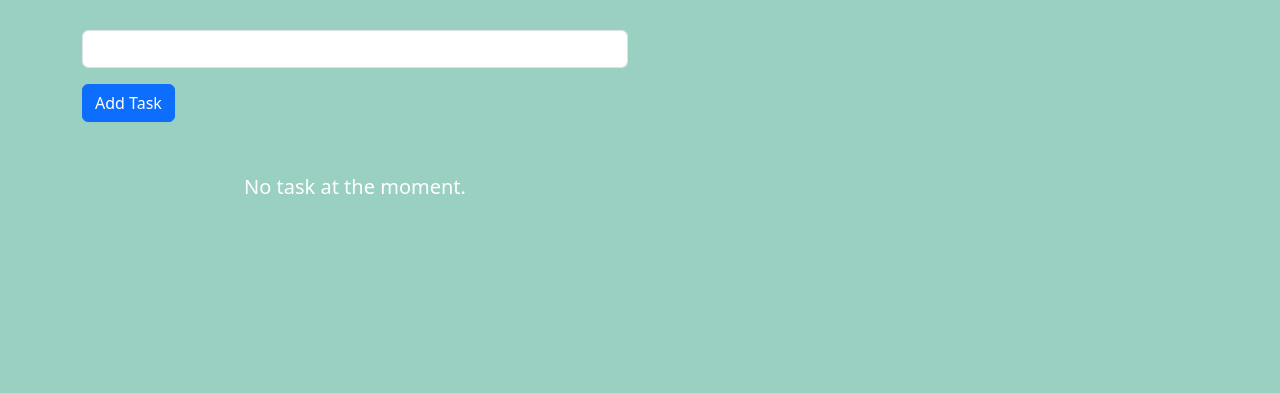
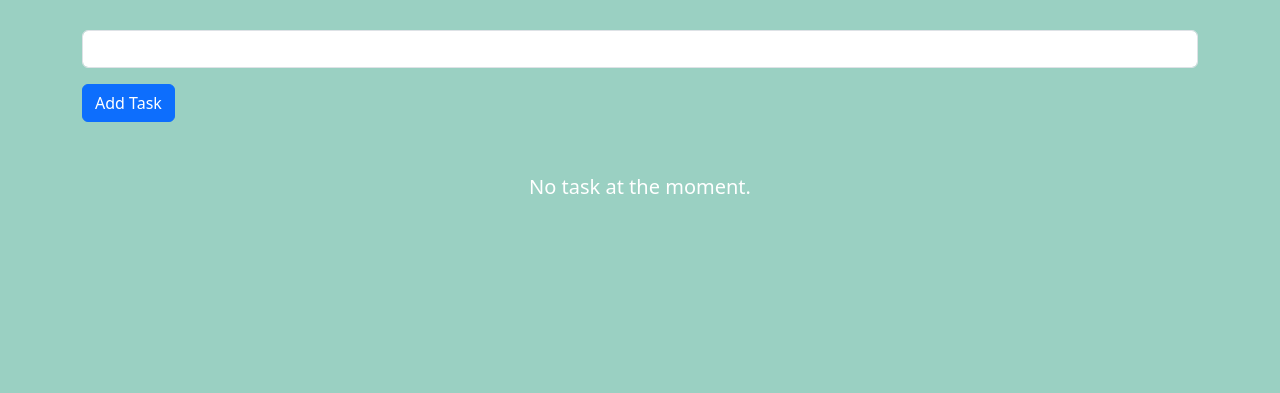
Before and after one commit to zkj214/simple-todolist-website, a Flask app: page / in a window 1280 px wide. Shown: the part 96-489 px from the top of the page. Run offline with Flask 3, Linux system fonts and the light colour scheme; data that the repository does not hold is empty; some libraries are stand-ins or nearby versions.

Commit message:
update files

```diff
--- a/static/css/styles.css
+++ b/static/css/styles.css
@@ -50,3 +50,8 @@ h2
 {
     height: 100vh;
 }
+
+table
+{
+    width: 100%;
+}
--- a/templates/index.html
+++ b/templates/index.html
@@ -7,7 +7,7 @@
 <div class="wrapper">
     <div class="container">
         <div class="row text-left">
-            <div class="col-sm-6">
+            <div class="col-sm-6 col-md-12">
             {{render_form(form,novalidate=True)}}
 
             {% with messages=get_flashed_messages() %}
```
